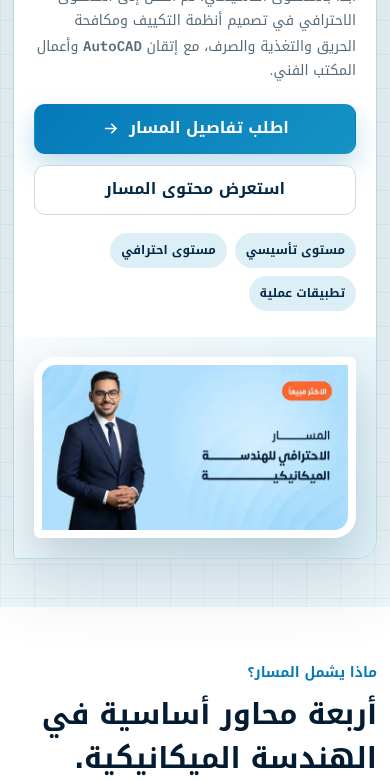
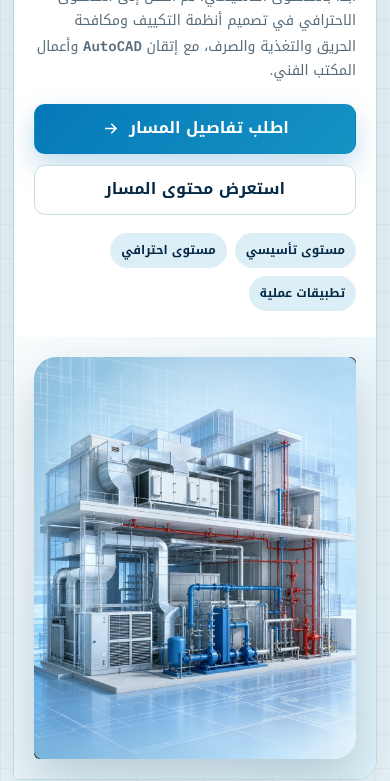
Before and after one commit to EyadSofian/engosoft-mechanical-track, a plain HTML site: page index.html in a window 390 px wide. Shown: the part 330-1111 px from the top of the page. Drawn offline with Linux system fonts and the light colour scheme.

Commit message:
Replace mechanical hero with fitted engineering visual

```diff
--- a/index.html
+++ b/index.html
@@ -11,7 +11,7 @@
   <meta property="og:type" content="website">
   <meta property="og:title" content="المسار الاحترافي للهندسة الميكانيكية | إنجوسوفت">
   <meta property="og:description" content="ابدأ بالمستوى التأسيسي، ثم انتقل إلى التطبيقات الاحترافية في تخصصات الهندسة الميكانيكية.">
-  <meta property="og:image" content="https://engosoft-mechanical-track.vercel.app/assets/mechanical-course-official.webp">
+  <meta property="og:image" content="https://engosoft-mechanical-track.vercel.app/assets/mechanical-hero-v3.webp">
   <link rel="preconnect" href="https://fonts.googleapis.com">
   <link rel="preconnect" href="https://fonts.gstatic.com" crossorigin>
   <link href="https://fonts.googleapis.com/css2?family=IBM+Plex+Mono:wght@600&family=Noto+Kufi+Arabic:wght@300;400;500;600;700;800;900&display=swap" rel="stylesheet">
@@ -141,16 +141,14 @@
       position: relative;
       display: grid;
       place-items: center;
-      padding: 34px;
+      padding: 20px;
       background: linear-gradient(140deg, #f9fcfd, #dff2f8);
       overflow: hidden;
     }
     .hero-visual img {
       width: 100%;
-      height: auto;
-      aspect-ratio: 16 / 9;
+      height: 508px;
       object-fit: cover;
-      border: 8px solid #fff;
       border-radius: 22px 6px 22px 6px;
       box-shadow: 0 22px 50px rgba(5,42,71,.2);
     }
@@ -246,7 +244,8 @@
     @media (max-width: 900px) {
       .hero-shell, .why-grid, .register-card { grid-template-columns: 1fr; }
       .hero-copy { order: 1; }
-      .hero-visual { order: 2; min-height: 420px; }
+      .hero-visual { order: 2; min-height: 0; padding: 24px; }
+      .hero-visual img { width: min(100%, 520px); height: auto; aspect-ratio: 4 / 5; }
       .skills { grid-template-columns: repeat(2, 1fr); }
       .nav-context { display: none; }
     }
@@ -267,7 +266,7 @@
       .hero-actions .btn { width: 100%; }
       .hero-actions { margin-top: 20px; }
       .hero-proof { margin-top: 18px; }
-      .hero-visual { min-height: 0; padding: 20px; }
+      .hero-visual { padding: 20px; }
       section { padding: 54px 0; }
       .section-head { margin-bottom: 24px; }
       .skills { grid-template-columns: 1fr; }
@@ -308,7 +307,7 @@
     <section class="hero">
       <div class="container hero-shell">
         <div class="hero-visual">
-          <img src="assets/mechanical-course-official.webp" alt="الصورة الرسمية للمسار الاحترافي للهندسة الميكانيكية من إنجوسوفت" width="640" height="360" fetchpriority="high">
+          <img src="assets/mechanical-hero-v3.webp" alt="تصور هندسي لأنظمة التكييف ومكافحة الحريق والتغذية والصرف داخل مبنى حديث" width="960" height="1200" fetchpriority="high">
         </div>
         <div class="hero-copy">
           <p class="eyebrow">مسار تدريبي من مستويين</p>
```
Also changed, not shown: assets/mechanical-hero-v3.webp (added).
